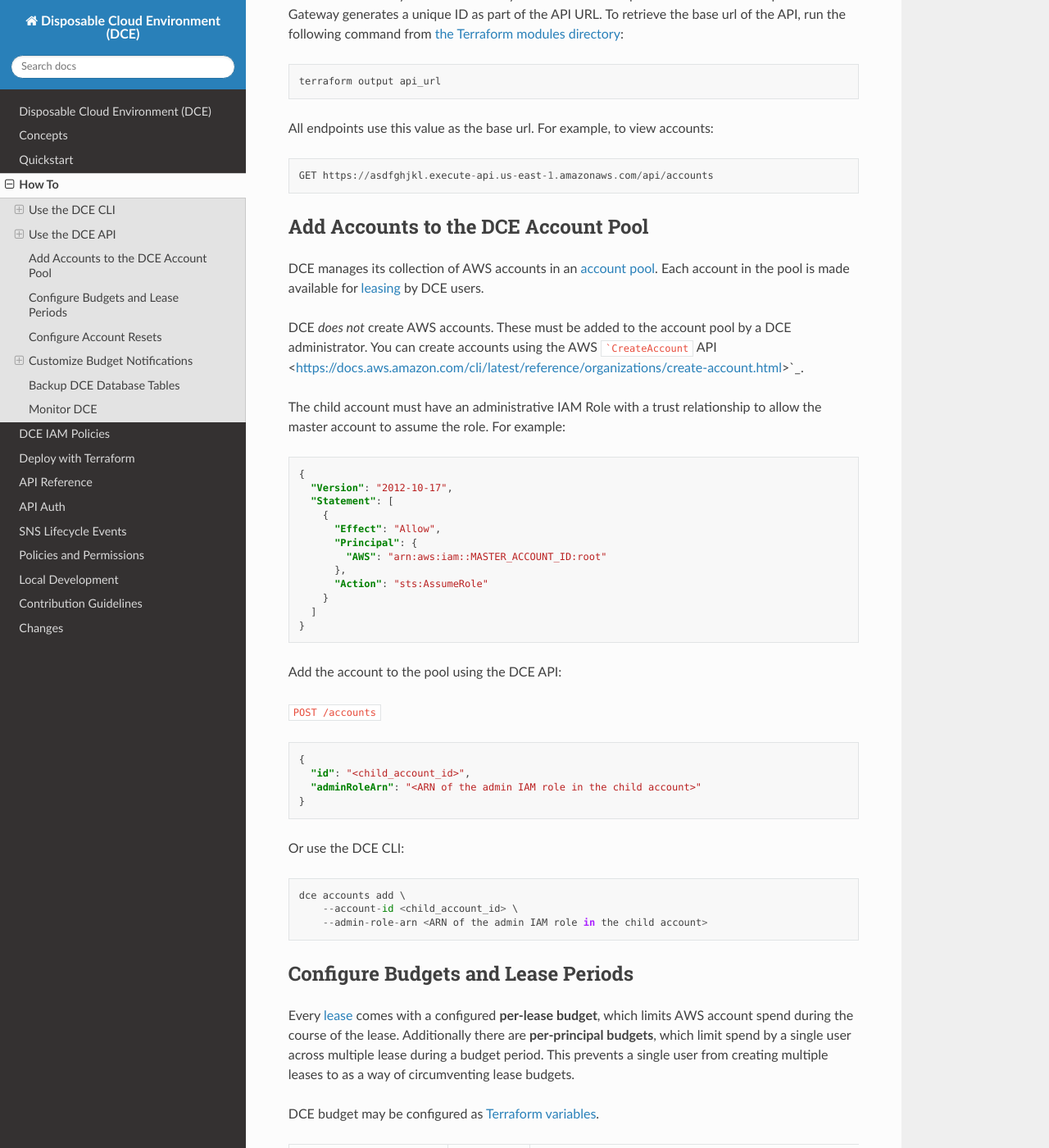
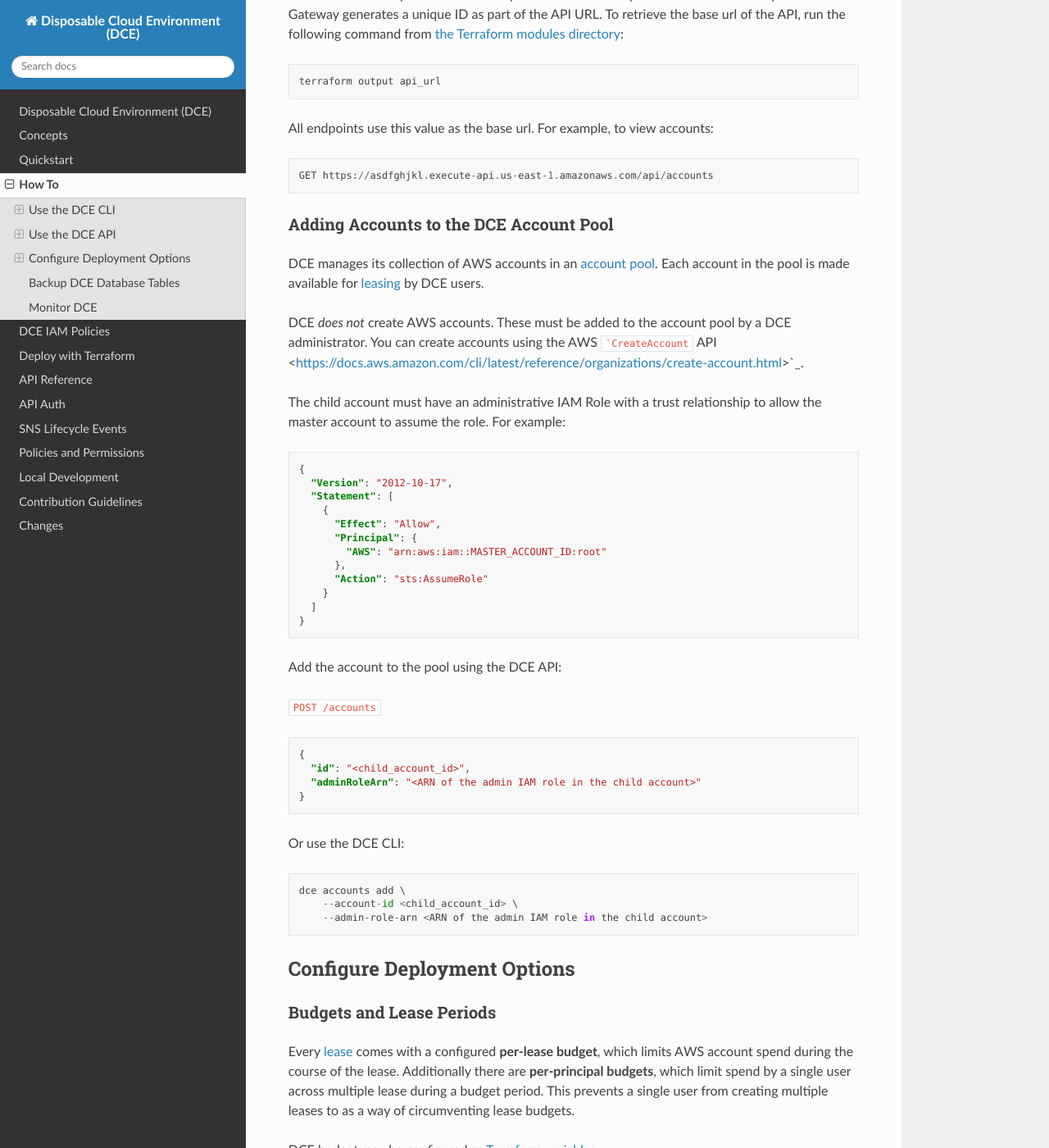
Before and after one commit to Optum/dce, a Sphinx documentation site: the page built from docs/howto.md, in a window 1280 px wide and 1400 px high, scrolled down 5169 px. Shown: the whole window at 82% size. Built offline with Sphinx 7.4.7 and the Read the Docs theme 2.0.0, drawn with Linux system fonts in a browser that asks for light colours; some of the changed text lies outside the part shown.

Commit message:
Added configure deployment options header

````diff
--- a/docs/howto.md
+++ b/docs/howto.md
@@ -256,7 +256,7 @@ All endpoints use this value as the base url. For example, to view accounts:
 GET https://asdfghjkl.execute-api.us-east-1.amazonaws.com/api/accounts
 ```
 
-## Add Accounts to the DCE Account Pool
+### Adding Accounts to the DCE Account Pool
 
 DCE manages its collection of AWS accounts in an [account pool](concepts.md#account-pool). Each account in the pool is made available for [leasing](concepts.md#lease) by DCE users.
 
@@ -297,9 +297,9 @@ dce accounts add \
     --admin-role-arn <ARN of the admin IAM role in the child account>
 ```
 
+## Configure Deployment Options
 
-
-## Configure Budgets and Lease Periods
+### Budgets and Lease Periods
 
 Every [lease](concepts.md#lease) comes with a configured **per-lease budget**, which limits AWS account spend during the course of the lease. Additionally there are **per-principal budgets**, which limit spend by a single user across multiple lease during a budget period. This prevents a single user from creating multiple leases to as a way of circumventing lease budgets.
 
@@ -313,7 +313,7 @@ DCE budget may be configured as [Terraform variables](terraform.md#configuring-t
 | `principal_budget_period` | "WEEKLY" | The period across which the `principal_budget_amount` is measured. Currently only supports "WEEKLY" |
 
 
-## Configure Account Resets
+### Account Resets
 
 To [reset](concepts.md#reset) AWS accounts between leases, DCE uses the [open source `aws-nuke` tool](https://github.com/rebuy-de/aws-nuke). This tool attempts to delete every single resource in th AWS account, and will make several attempts to ensure everything is wiped clean.
 
@@ -335,7 +335,7 @@ Then configure reset using [Terraform variables](terraform.md#configuring-terraf
 | `allowed_regions` | _all AWS regions_ | AWS regions which will be nuked. Allowing fewer regions will drastically reduce the run time of aws-nuke |
 
 
-## Customize Budget Notifications
+### Budget Notifications
 
 When a lease owner approaches or exceeds their budget, they will receive an email notification. These notifications are [configurable as Terraform variables](terraform.md#configuring-terraform-variables):
 
@@ -350,7 +350,7 @@ When a lease owner approaches or exceeds their budget, they will receive an emai
 | `budget_notification_template_html` | See [variables.tf](https://github.com/Optum/dce/blob/master/modules/variables.tf) | Template for budget notification HTML emails |
 
 
-### Email Templates
+#### Email Templates
 
 Budget notification email templates are rendered using [golang templates](https://golang.org/pkg/text/template/), and accept the following arguments:
 
````
Also changed, not shown: other parts of docs/howto.md (+1 -1 lines).
